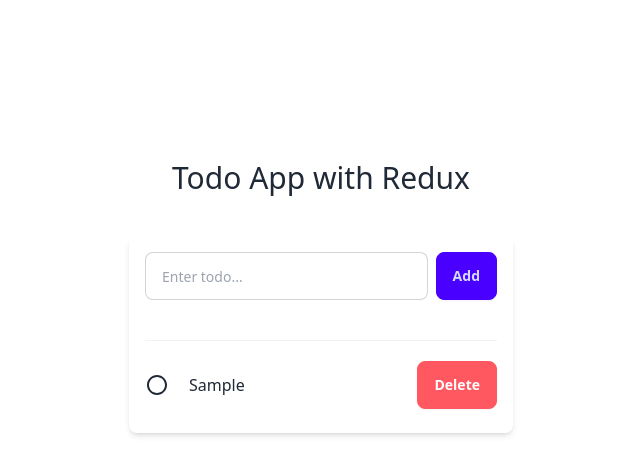
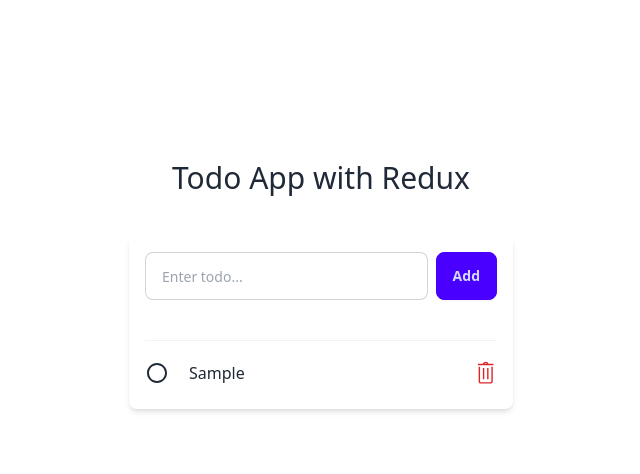
Before and after one commit to AkhatorEnosa/todo-app, a React (Vite) app: page / in a window 1280 px wide. Both pictures are taken after typing "Sample" into the empty fields and a click on the button "Add". Shown: the top 474 px of the page, without its empty margins (319-959 px from the left). Built offline with nearby package versions, Linux system fonts and the light colour scheme.

Commit message:
Done and undone function

```diff
--- a/src/Home.jsx
+++ b/src/Home.jsx
@@ -2,6 +2,7 @@
 import { useDispatch, useSelector } from "react-redux"
 import { checkTodo, createTodo, deleteTodo } from "./TodoReducer"
 import { RiCheckboxBlankCircleLine, RiCheckboxCircleFill } from "react-icons/ri"
+import { TfiTrash } from "react-icons/tfi"
 
 function Home() {
     const todos = useSelector((state) => state.todos)
@@ -62,7 +63,7 @@
                         {!todo.done ? <RiCheckboxBlankCircleLine className="text-2xl"/> : <RiCheckboxCircleFill  className="text-2xl opacity-50"/>}
                         <span className={todo.done ? "line-through opacity-50" : "opacity-100"}>{todo.todoItem}</span>
                     </div>
-                    <button className="btn btn-error text-white" onClick={() => handleDelete(todo.id)}>Delete</button>
+                    <TfiTrash onClick={() => handleDelete(todo.id)} title="Delete" className="text-2xl text-red-600"/>
                 </div>
                 ))}
             </div> : <p className="mt-20 text-black/50 pb-20">No todos yet</p>}
```
